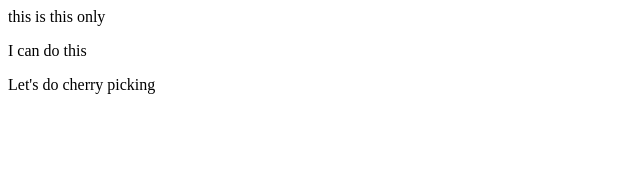
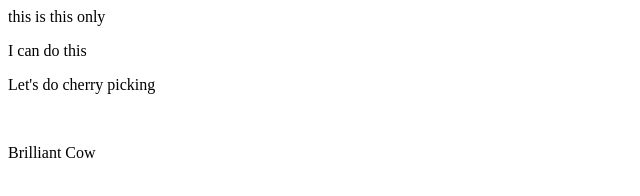
Before and after one commit to Himani-Tewatia/Demo, a plain HTML site: page index.html in a window 1280 px wide. Shown: the whole page, without its empty margins (0-640 px from the left). Drawn offline with Linux system fonts and the light colour scheme.

Commit message:
Added  break and a line

```diff
--- a/index.html
+++ b/index.html
@@ -1,3 +1,5 @@
 <p> this is this only </p>
 <p> I can do this </p>
 <p>Let's do cherry picking</p>
+<br />
+<p>Brilliant Cow</p>
```
